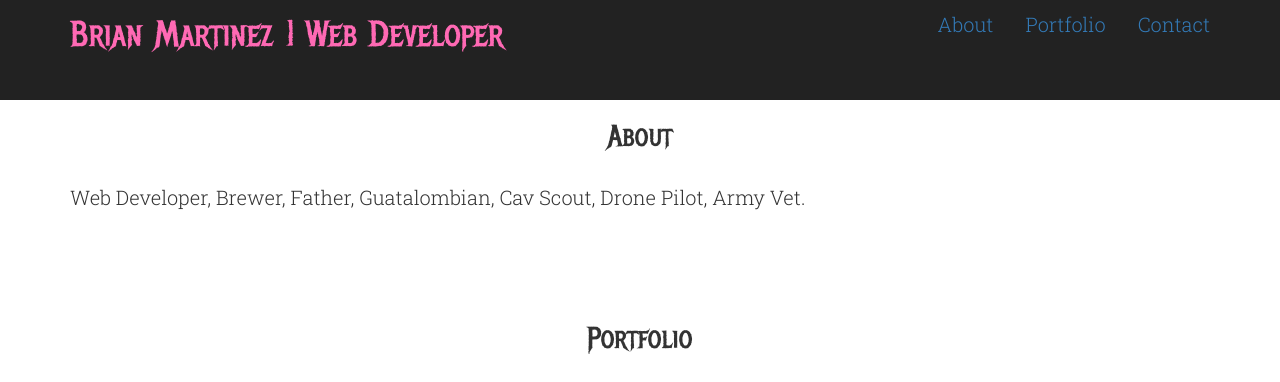
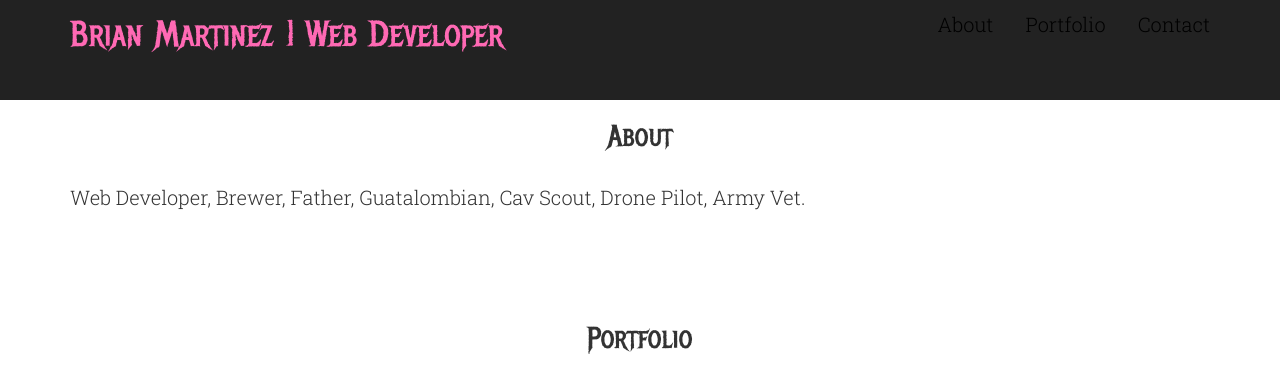
Before and after one commit to barndogghxc/potfolio_v2, a PHP site: page /index.html in a window 1280 px wide. Shown: the top 382 px of the page. Run offline with PHP 8.4, Linux system fonts and the light colour scheme; some libraries are stand-ins or nearby versions.

Commit message:
changed link colors

```diff
--- a/css/style.css
+++ b/css/style.css
@@ -1,5 +1,8 @@
 @import url('https://fonts.googleapis.com/css?family=Metal+Mania|Roboto+Slab:100,300,400,700');
 
+a {
+	color: black;
+}
 body{
 	padding-top: 70px;
 	font-family: "Roboto Slab", sans-serif;
--- a/index.html
+++ b/index.html
@@ -73,10 +73,12 @@
           </article>
 
           <article class="portfolio col-sm-3">
+          <a href="https://enjoyweed.herokuapp.com" target="_blank">
             <img class="icon" src= "https://s21.postimg.org/lec5u3mbn/Screen_Shot_2016_10_21_at_11_19_19_PM.png" alt="Icon">
             <h3>Enjoy Weed</h3>
             <p>Simple page detailing differents ways to enjoy the healing powers of marijuana. Basic HTML and CSS.</p>
           </article>
+          </a>
         </div> <!-- row -->
       </div><!-- content container -->
     </div><!-- portfolio page -->
```
